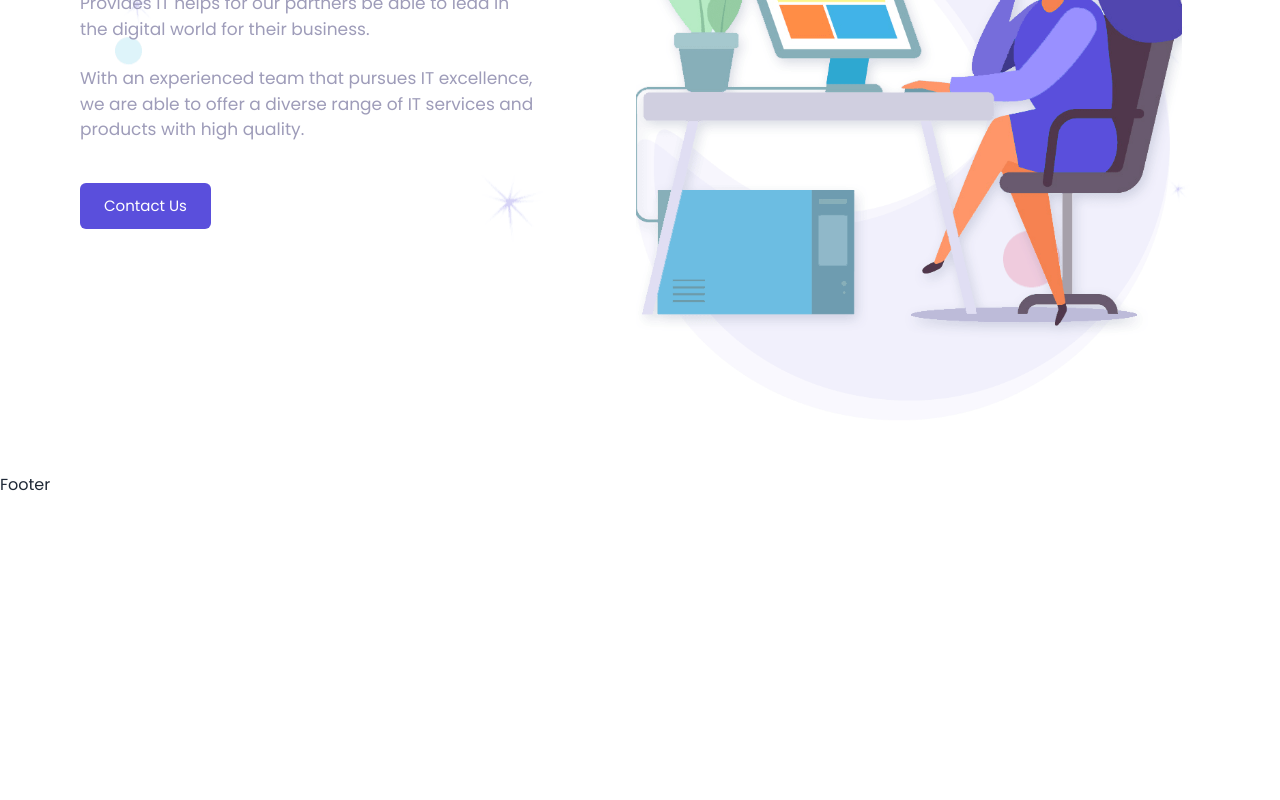
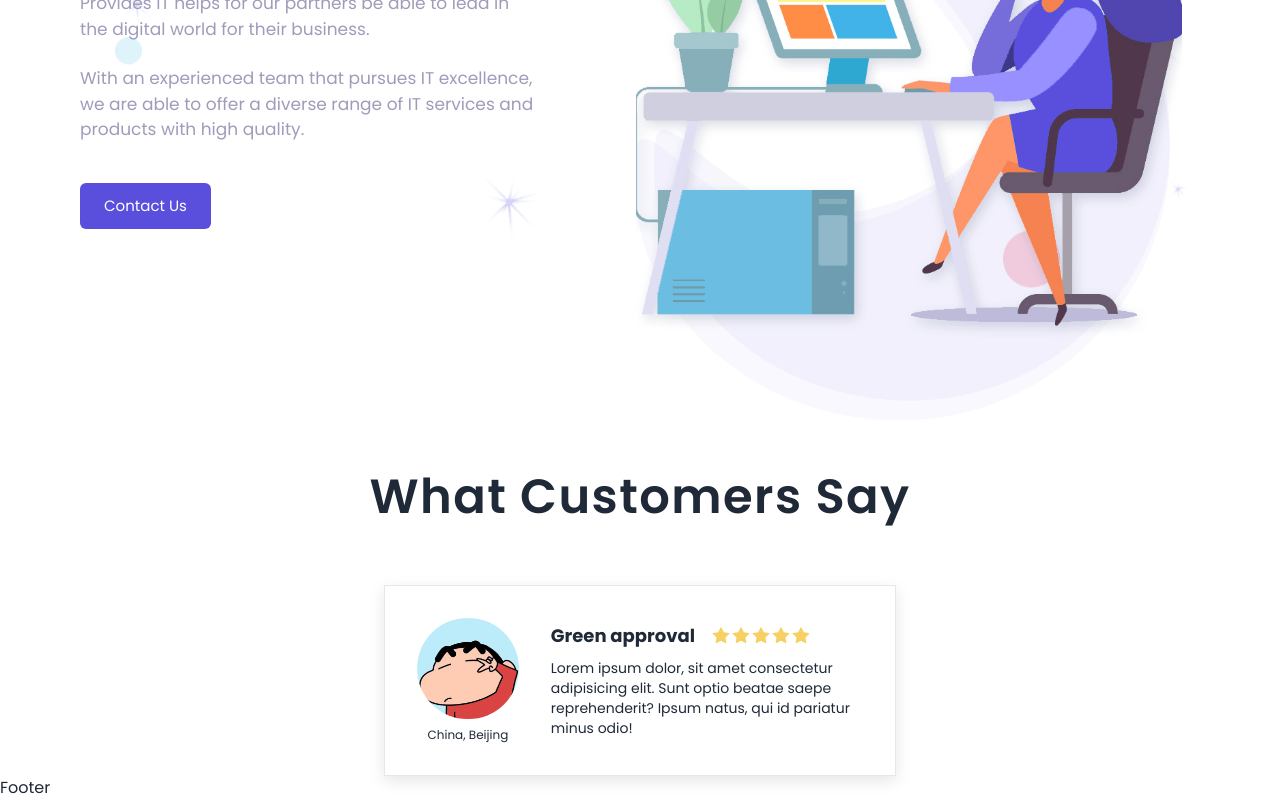
Before and after one commit to courtcanva/asyncworking-website, a Next.js app: page / in a window 1280 px wide. Shown: the part 354-1154 px from the top of the page. Before the commit the page ends 851 px from the top, so only its background shows below. Built offline with nearby package versions, Linux system fonts and the light colour scheme.

Commit message:
feat: add review framework

```diff
--- /dev/null
+++ b/components/reviews/FiveStar.tsx
@@ -0,0 +1,16 @@
+import React from "react";
+import { AiFillStar } from "react-icons/ai";
+
+const FiveStar = () => {
+  return (
+    <div className="flex">
+      <AiFillStar size={20} className="text-[#f7d063]" />
+      <AiFillStar size={20} className="text-[#f7d063]" />
+      <AiFillStar size={20} className="text-[#f7d063]" />
+      <AiFillStar size={20} className="text-[#f7d063]" />
+      <AiFillStar size={20} className="text-[#f7d063]" />
+    </div>
+  );
+};
+
+export default FiveStar;
--- /dev/null
+++ b/components/reviews/ReviewCard.tsx
@@ -0,0 +1,32 @@
+import React from "react";
+import Image from "next/image";
+import FiveStar from "./FiveStar";
+
+const ReviewCard = () => {
+  return (
+    <div className="flex justify-center border border-grey w-[40%] items-center gap-8 px-8 py-8  shadow-review">
+      <div className="flex flex-col justify-center items-center max-w-[30%]">
+        <Image
+          src={"/reviews/avatar1.jpeg"}
+          alt="avatar"
+          width={150}
+          height={150}
+          className="rounded-full mb-2"
+        />
+        <p className="text-xs text-center">China, Beijing</p>
+      </div>
+      <div className="max-w-[70%]">
+        <div className="flex items-center gap-4 mb-2">
+          <span className="font-bold text-lg">Green approval</span>
+          <FiveStar />
+        </div>
+        <p className="w-full text-sm">
+          Lorem ipsum dolor, sit amet consectetur adipisicing elit. Sunt optio beatae saepe
+          reprehenderit? Ipsum natus, qui id pariatur minus odio!
+        </p>
+      </div>
+    </div>
+  );
+};
+
+export default ReviewCard;
--- /dev/null
+++ b/components/reviews/index.tsx
@@ -0,0 +1,13 @@
+import React from "react";
+import ReviewCard from "./ReviewCard";
+
+const Reviews = () => {
+  return (
+    <div className="w-full flex flex-col justify-center items-center">
+      <h1 className="text-h1 mb-16">What Customers Say</h1>
+      <ReviewCard />
+    </div>
+  );
+};
+
+export default Reviews;
--- a/layouts/index.tsx
+++ b/layouts/index.tsx
@@ -2,7 +2,7 @@ import { ReactNode } from "react";
 import Footer from "./footer";
 import Header from "./header";
 import BackgroundWrapper from "./backgroundWrapper";
-import Hero from "../components/Hero";
+
 
 interface Props {
   children: ReactNode;
@@ -12,7 +12,6 @@ const Layout = ({ children }: Props) => {
   return (
     <>
       <Header />
-      <Hero />
       <BackgroundWrapper>
         <div>{children}</div>
         <Footer />
--- a/pages/index.tsx
+++ b/pages/index.tsx
@@ -1,8 +1,11 @@
-import Head from "next/head";
-import Image from "next/image";
 import Hero from "../components/Hero";
-import styles from "../styles/Home.module.css";
+import Reviews from "../components/reviews";
 
 export default function Home() {
-  return <></>;
+  return (
+    <>
+      <Hero />
+      <Reviews />
+    </>
+  );
 }
--- a/tailwind.config.js
+++ b/tailwind.config.js
@@ -138,6 +138,9 @@ module.exports = {
           to: { opacity: "0" },
         },
       },
+      boxShadow: {
+        review: "0 5px 15px rgb(0 0 0 / 10%)",
+      },
       animation: {
         template1: "template 0.25s ease-in-out backwards",
         template2: "template 0.25s ease-in-out 0.25s backwards",
```
Also changed, not shown: package.json (+7 -7 lines), public/reviews/avatar1.jpeg (added), 1 other file (tests, documents, lock files or other folders).
